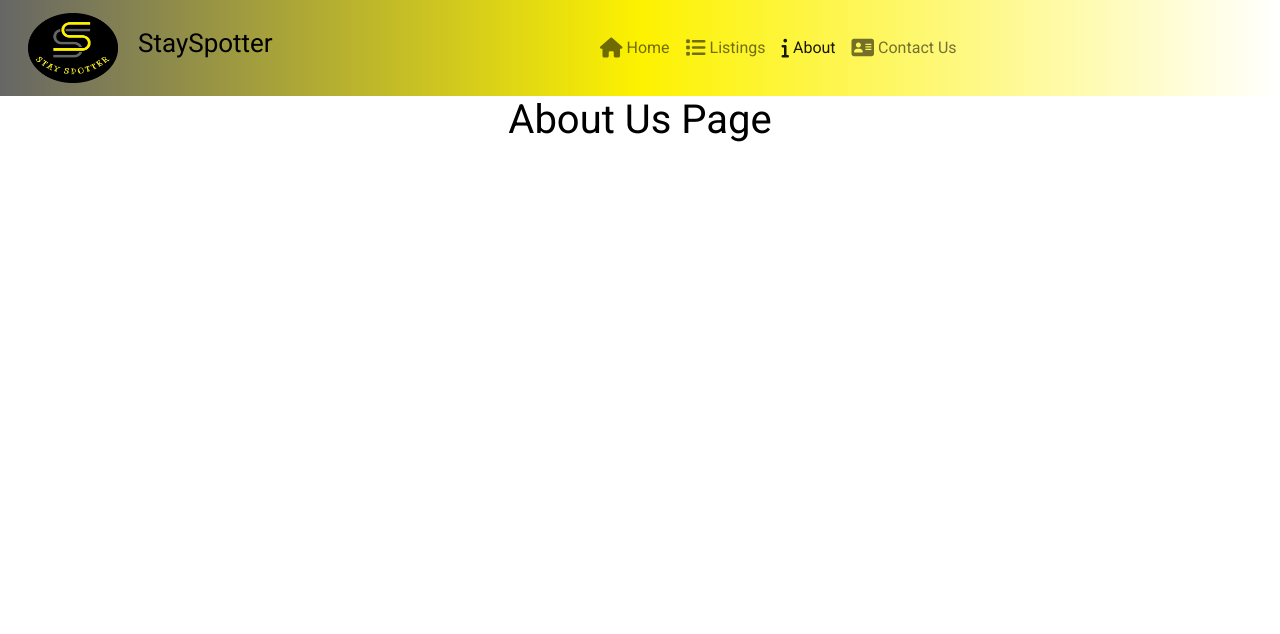
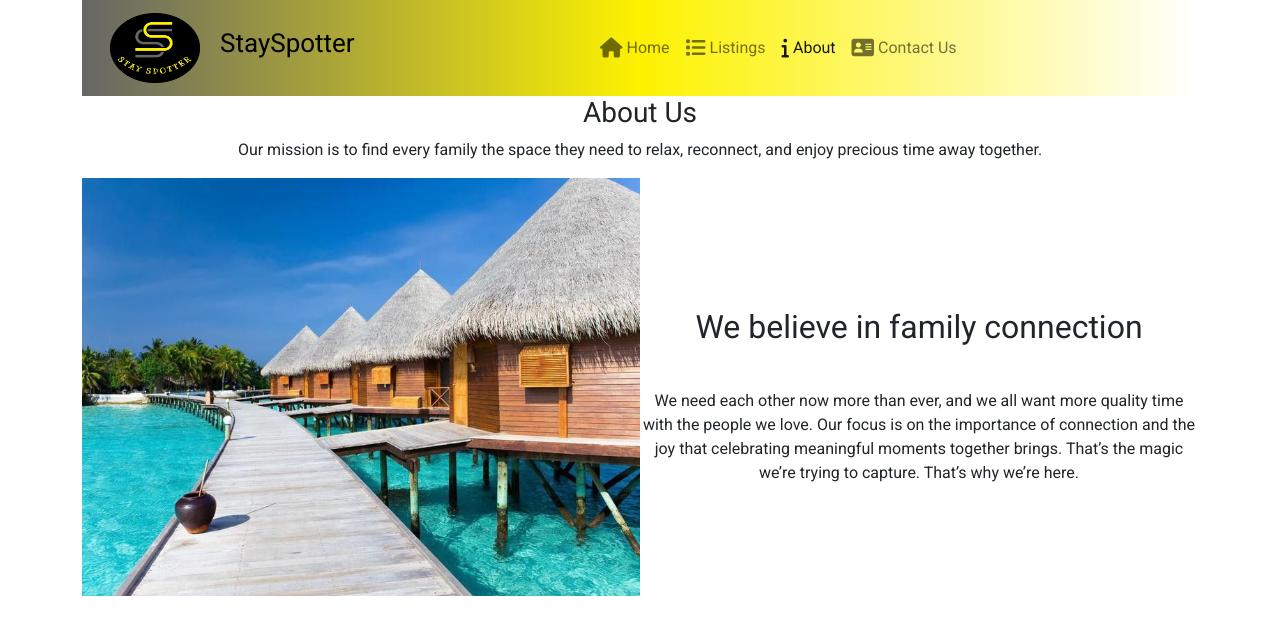
Before and after one commit to wntrch/Stay-Spotter-React-Project, a React (Create React App) app: page /about in a window 1280 px wide. Shown: the top 634 px of the page. Built offline with nearby package versions, Linux system fonts and the light colour scheme.

Commit message:
added the about page

```diff
--- a/src/App.css
+++ b/src/App.css
@@ -166,3 +166,40 @@ h4 {
 .forms {
   position: relative; top: 25px;
 }
+
+.Right {
+  display: flex;
+  align-items: center;
+  width: 85%;
+  margin: auto;
+}
+
+.Pic {
+  flex: 0 50%;
+  max-width: 50%;
+  height: auto;
+}
+
+.Content {
+  /* padding: 25px;
+  padding-left: 10px;
+  margin: 15px 0px; */
+  padding: 35px;
+}
+
+.Content p {
+  /* color: black;
+  font-size: 18px;
+  line-height: 1.5;
+  margin: 15px 0px; */
+  font-size: 18px;
+  line-height: 1.5;
+  margin: 15px 0px;
+}
+
+
+.Abouts {
+  /* font-size: 20px;
+  color: black;
+  padding: 30px; */
+}
--- a/src/components/Footer.js
+++ /dev/null
@@ -1 +0,0 @@
-<h1>Footer</h1>
--- a/src/pages/About.js
+++ b/src/pages/About.js
@@ -1,15 +1,29 @@
 import TopNavbar from "../components/TopNavbar";
-import { Row } from "reactstrap";
+import {Col, Row, Container, Card, CardBoddy, CardHeader} from 'reactstrap';
+import Walk from '../assets/img/walk.png'
 
 const About = () => {
     return (
-      <div>
+      <Container>
         <TopNavbar />
+        <Row className="Abouts">
+          <Col sm='12'>
+              <h3>About Us</h3>
+              <p>Our mission is to find every family the space they need to relax, reconnect, and enjoy precious time away together.</p>
+          </Col>
+        </Row>
         <Row>
-          <h1>About Us Page</h1>
+          <Col className='Right' sm='12' >
+            <img className="Pic" src={Walk} />
+            <div>
+            <h2 className="Content">We believe in family connection</h2>
+            <p>We need each other now more than ever, and we all want more quality time with the people we love. Our focus is on the importance of connection and the joy that celebrating meaningful moments together brings.
+            That’s the magic we’re trying to capture. That’s why we’re here.</p>
+            </div>
+          </Col>
         </Row>
-      </div>
-    );
+      </Container>
+    )
   };
 
 export default About;
```
